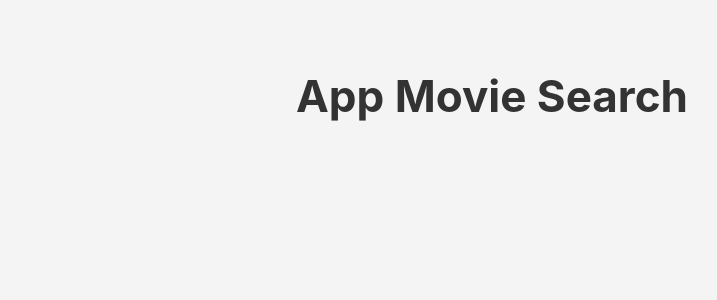
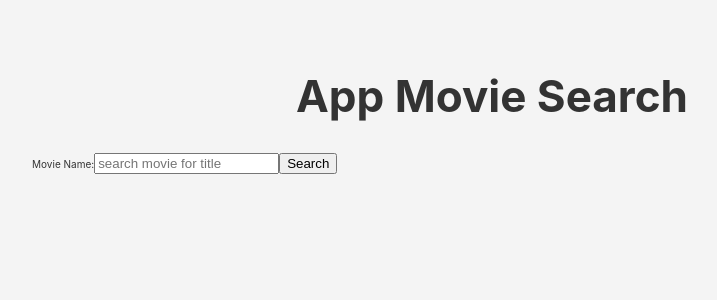
Before and after one commit to durbonca/movie-db-app, a React (Create React App) app: page / in a window 1280 px wide. Shown: the top 300 px of the page, without its empty margins (148-865 px from the left). Built offline with nearby package versions, Linux system fonts and the light colour scheme.

Commit message:
creating first component

```diff
--- a/src/App.js
+++ b/src/App.js
@@ -1,4 +1,5 @@
 import './App.css';
+import SearchMovies from './components/SearchMovies'
 
 function App() {
   return (
@@ -6,6 +7,7 @@ function App() {
       <h1 className="title">
         App Movie Search
       </h1>
+      <SearchMovies/>
     </div>
   );
 }
--- /dev/null
+++ b/src/components/SearchMovies.js
@@ -0,0 +1,25 @@
+import React from "react";
+
+export default function SearchMovies(){
+    return (
+        <form className="form">
+            <label
+                for="query"
+                className="label"
+                htmlFor="query">Movie Name:
+            </label>
+
+                <input
+                    id="query"
+                    name="query"
+                    type="text"
+                    placeholder="search movie for title"/>
+
+                <button
+                    type="submit"
+                    className="button">
+                        Search
+                </button>
+        </form>
+    )
+}
```
